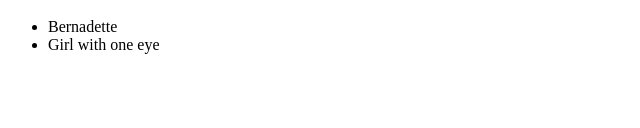
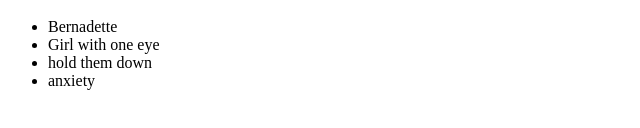
Before and after one commit to Keyla-622/programacion_estatica, a plain HTML site: page practica.html in a window 1280 px wide. Shown: the part 368-496 px from the top of the page, without its empty margins (0-640 px from the left). Drawn offline with Linux system fonts and the light colour scheme.

Commit message:
mod. 2lista de practica.html

```diff
--- a/practica.html
+++ b/practica.html
@@ -37,6 +37,8 @@
 
             <li>Bernadette</li>
             <li>Girl with one eye</li>
+            <li>hold them down</li>
+            <li>anxiety</li>
         </ul>
     </body>
 
```
